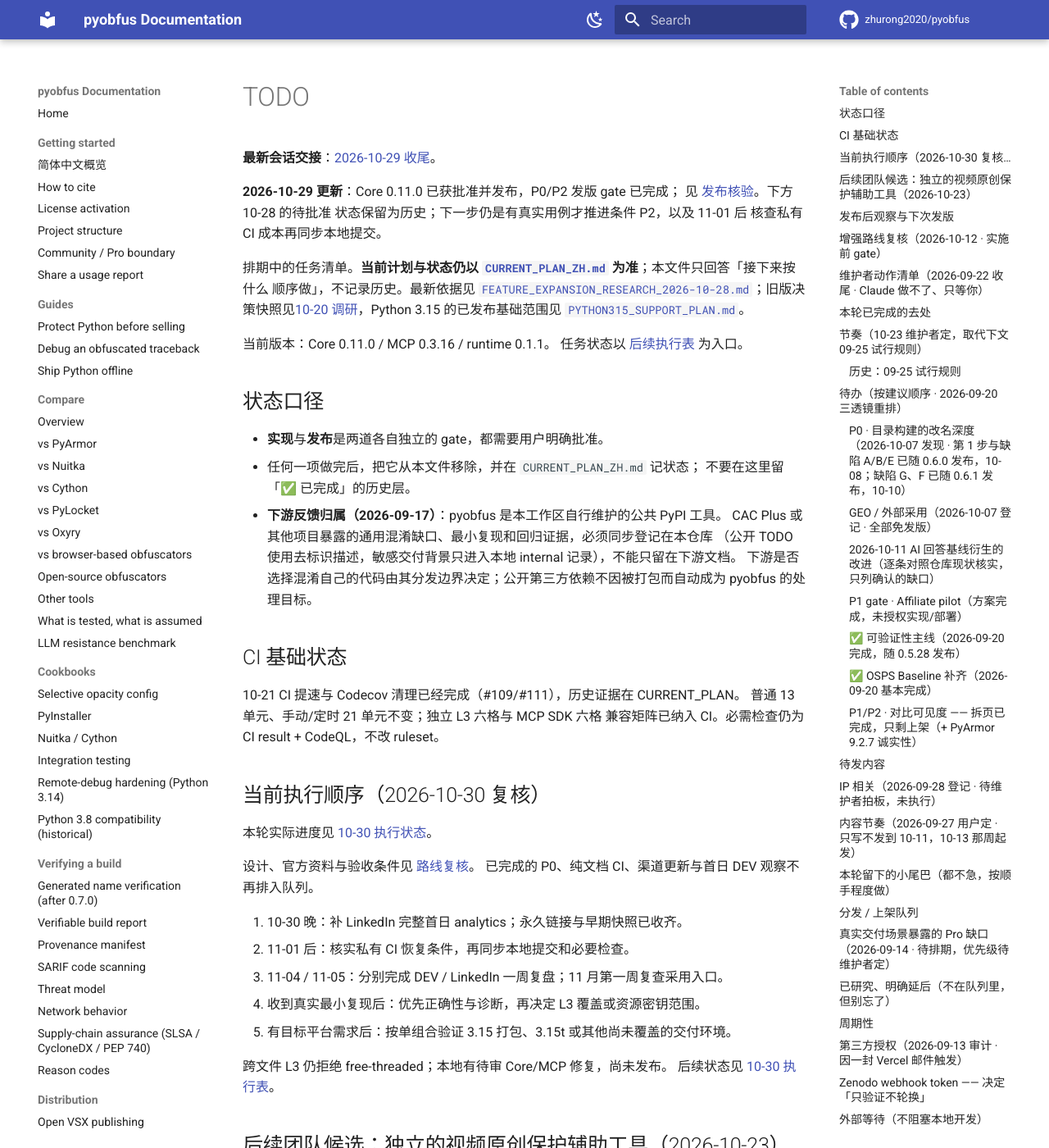
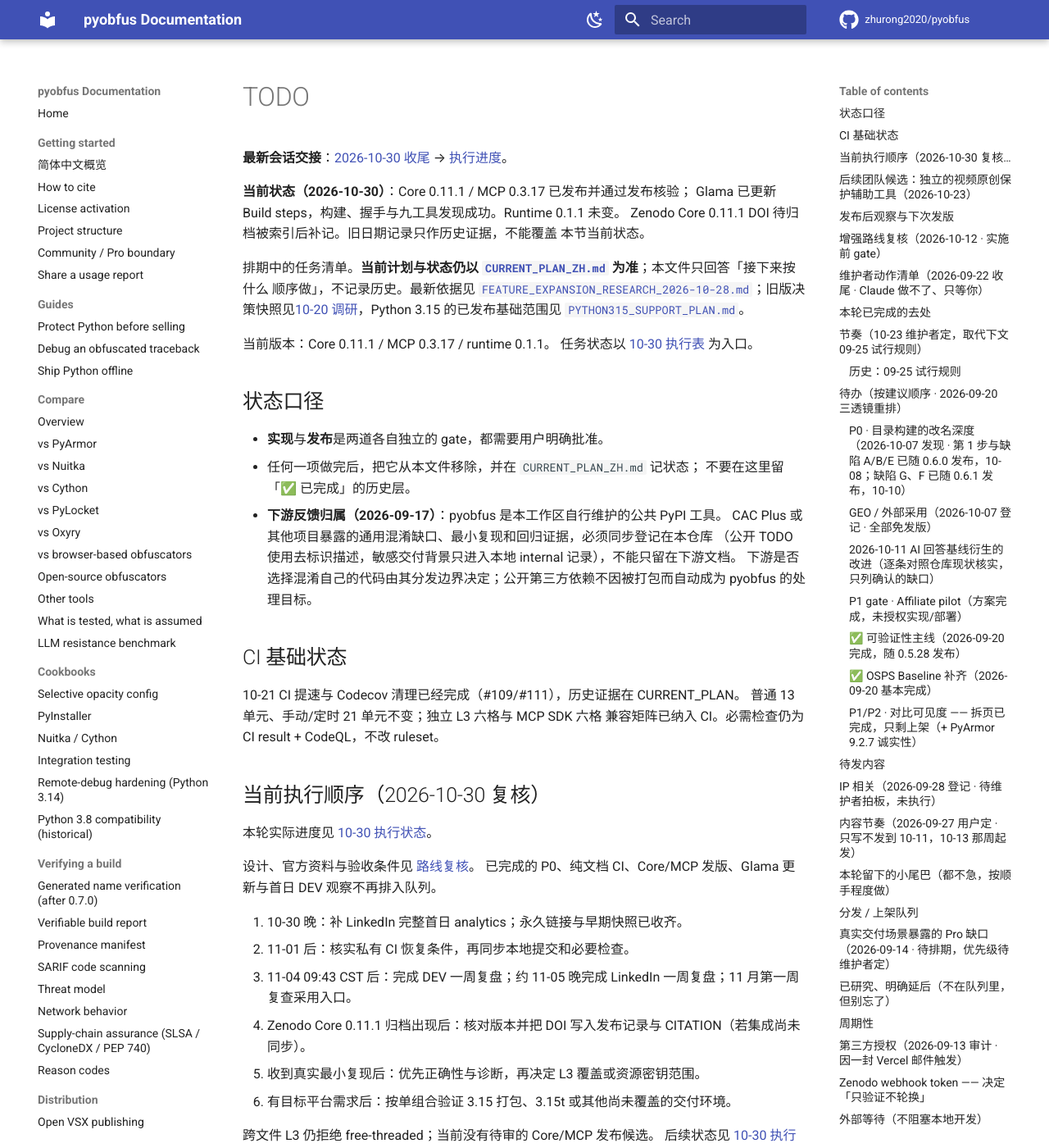
Before and after one commit to zhurong2020/pyobfus, an MkDocs documentation site: the page built from docs/TODO.md, in a window 1280 px wide and 1400 px high. Shown: the whole window at 82% size. Built offline with MkDocs 1.6.1 and Material for MkDocs 9.7.7, drawn with Linux system fonts in a browser that asks for light colours; comment, search, counter and statistics services are not loaded; some of the changed text lies outside the part shown.

Commit message:
docs: close out 2026-10-30 release session

```diff
--- a/docs/TODO.md
+++ b/docs/TODO.md
@@ -1,19 +1,20 @@
 # TODO
 
-**最新会话交接**：[2026-10-29 收尾](SESSION_CLOSEOUT_2026-10-29.md)。
+**最新会话交接**：[2026-10-30 收尾](SESSION_CLOSEOUT_2026-10-30.md) →
+[执行进度](EXECUTION_PROGRESS_2026-10-30.md)。
 
-**2026-10-29 更新**：Core 0.11.0 已获批准并发布，P0/P2 发版 gate 已完成；
-见 [发布核验](CORE_0_11_0_RELEASE_2026-10-29.md)。下方 10-28 的待批准
-状态保留为历史；下一步仍是有真实用例才推进条件 P2，以及 11-01 后
-核查私有 CI 成本再同步本地提交。
+**当前状态（2026-10-30）**：Core 0.11.1 / MCP 0.3.17 已发布并通过发布核验；
+Glama 已更新 Build steps，构建、握手与九工具发现成功。Runtime 0.1.1 未变。
+Zenodo Core 0.11.1 DOI 待归档被索引后补记。旧日期记录只作历史证据，不能覆盖
+本节当前状态。
 
 排期中的任务清单。**当前计划与状态仍以
 [`CURRENT_PLAN_ZH.md`](CURRENT_PLAN_ZH.md) 为准**；本文件只回答「接下来按什么
 顺序做」，不记录历史。最新依据见
 [`FEATURE_EXPANSION_RESEARCH_2026-10-28.md`](FEATURE_EXPANSION_RESEARCH_2026-10-28.md)；旧版决策快照见[10-20 调研](FEATURE_EXPANSION_RESEARCH_2026-10-20.md)，Python 3.15 的已发布基础范围见 [`PYTHON315_SUPPORT_PLAN.md`](PYTHON315_SUPPORT_PLAN.md)。
 
-当前版本：Core 0.11.0 / MCP 0.3.16 / runtime 0.1.1。
-任务状态以 [后续执行表](POST_011_PROGRESS_2026-10-29.md) 为入口。
+当前版本：Core 0.11.1 / MCP 0.3.17 / runtime 0.1.1。
+任务状态以 [10-30 执行表](EXECUTION_PROGRESS_2026-10-30.md) 为入口。
 
 ## 状态口径
 
@@ -37,15 +38,16 @@
 本轮实际进度见 [10-30 执行状态](EXECUTION_PROGRESS_2026-10-30.md)。
 
 设计、官方资料与验收条件见 [路线复核](ROADMAP_REVIEW_2026-10-30.md)。
-已完成的 P0、纯文档 CI、渠道更新与首日 DEV 观察不再排入队列。
+已完成的 P0、纯文档 CI、Core/MCP 发版、Glama 更新与首日 DEV 观察不再排入队列。
 
 1. 10-30 晚：补 LinkedIn 完整首日 analytics；永久链接与早期快照已收齐。
 2. 11-01 后：核实私有 CI 恢复条件，再同步本地提交和必要检查。
-3. 11-04 / 11-05：分别完成 DEV / LinkedIn 一周复盘；11 月第一周复查采用入口。
-4. 收到真实最小复现后：优先正确性与诊断，再决定 L3 覆盖或资源密钥范围。
-5. 有目标平台需求后：按单组合验证 3.15 打包、3.15t 或其他尚未覆盖的交付环境。
+3. 11-04 09:43 CST 后：完成 DEV 一周复盘；约 11-05 晚完成 LinkedIn 一周复盘；11 月第一周复查采用入口。
+4. Zenodo Core 0.11.1 归档出现后：核对版本并把 DOI 写入发布记录与 CITATION（若集成尚未同步）。
+5. 收到真实最小复现后：优先正确性与诊断，再决定 L3 覆盖或资源密钥范围。
+6. 有目标平台需求后：按单组合验证 3.15 打包、3.15t 或其他尚未覆盖的交付环境。
 
-跨文件 L3 仍拒绝 free-threaded；本地有待审 Core/MCP 修复，尚未发布。
+跨文件 L3 仍拒绝 free-threaded；当前没有待审的 Core/MCP 发布候选。
 后续状态见 [10-30 执行表](EXECUTION_PROGRESS_2026-10-30.md)。
 
 ## 后续团队候选：独立的视频原创保护辅助工具（2026-10-23）
@@ -54,9 +56,9 @@
 
 ## 发布后观察与下次发版
 
-- **采用引导文档**：10-30 已在本地更新 llms 镜像、README／首页、集成模板及能力元数据；提交／上线状态与验收见 [执行表](EXECUTION_PROGRESS_2026-10-30.md)。不因文案修订发 Core／MCP 版本。
+- **采用引导文档**：10-30 已更新并推送 llms 镜像、README／首页、集成模板及能力元数据；托管站点是否已同步以其部署状态为准。验收见 [执行表](EXECUTION_PROGRESS_2026-10-30.md)。不因文案修订发 Core／MCP 版本。
 
-- 每周一巡检继续观察 Core 0.11.0 / MCP 0.3.16 反馈、下载安静日、客户调研回答、CI 与备份。无新缺陷时不重复全量测试、不主动增加功能。
+- 每周一巡检继续观察 Core 0.11.1 / MCP 0.3.17 反馈、下载安静日、客户调研回答、CI 与备份。无新缺陷时不重复全量测试、不主动增加功能。
 - **10-25 复盘已完成**；数据与结论见运营记录，继续分开发版日、次日与内容流量。
 - 下次发布按实际新增改动与维护者授权确定，不恢复此前 10-15 的等待通知状态。
 - **3.15 兼容 P0 已随 Core 0.8.0 发布**：后续只跟进已登记的兼容性限制；MCP SDK 2.x 生产支持已随 MCP 0.3.16 发布，mapping 与 Pro 新功能仍分别按需求和授权推进。
```
Also changed, not shown: AGENTS.md (+2 -2 lines), CLAUDE.md (+1 -1 lines), README.zh-CN.md (+2 -0 lines), docs/CURRENT_PLAN_ZH.md (+2 -1 lines), docs/EXECUTION_PROGRESS_2026-10-30.md (+1 -1 lines), docs/SESSION_CLOSEOUT_2026-10-30.md (added, +50 -0 lines).
